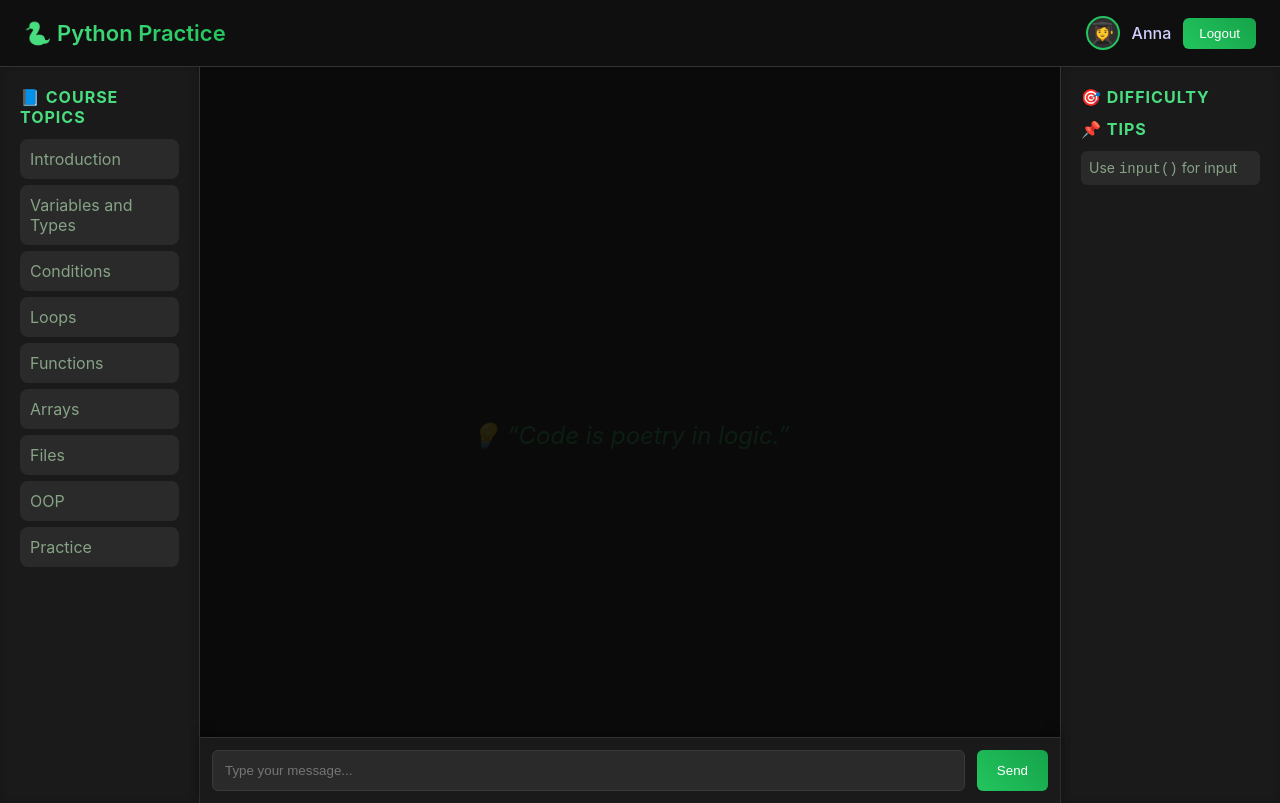
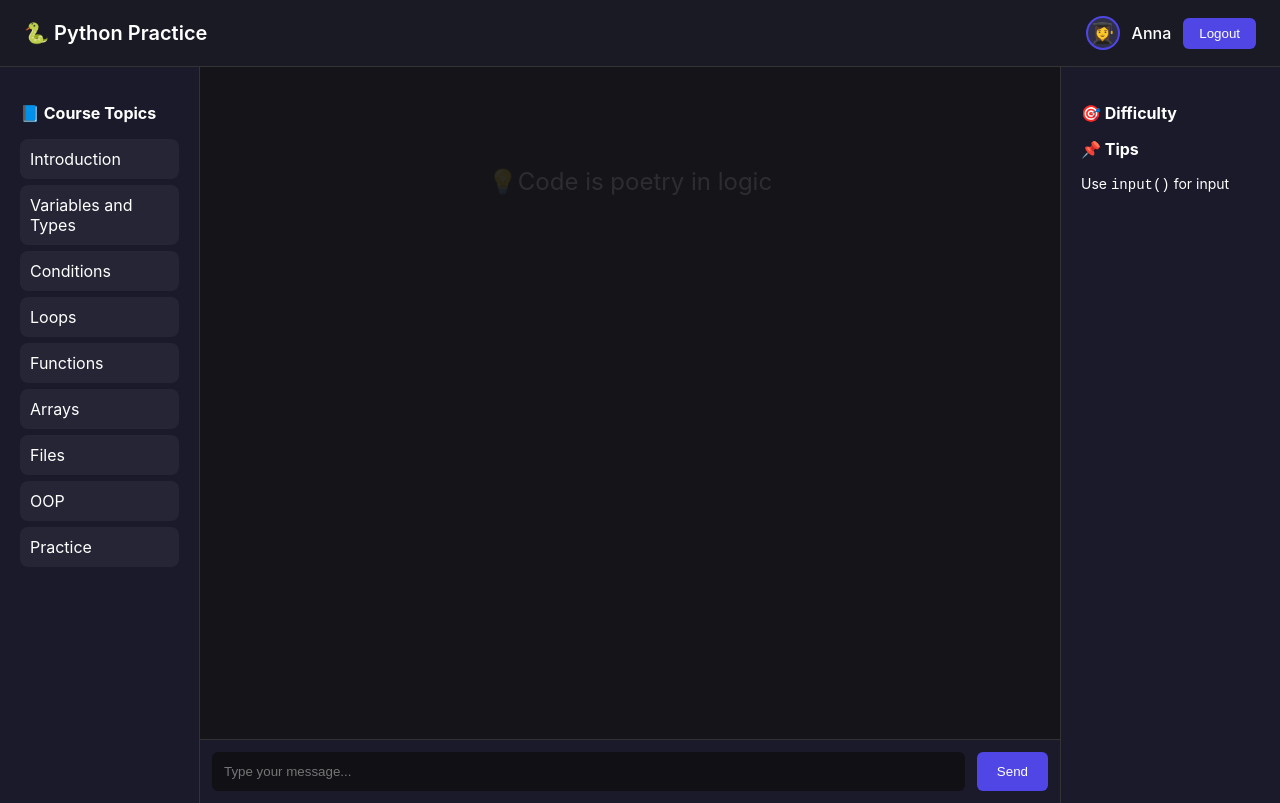
Before and after one commit to aaammi/studdy_buddy_proj, a plain HTML site: page frontend/index.html in a window 1280 px wide. Drawn offline with Linux system fonts and the light colour scheme; a web font is replaced by a local one.

Commit message:
Update index.html

```diff
--- a/frontend/index.html
+++ b/frontend/index.html
@@ -1,270 +1,19 @@
 <!DOCTYPE html>
 <html lang="en">
-
 <head>
-  <meta charset="UTF-8" />
-  <meta name="viewport" content="width=device-width, initial-scale=1.0" />
+  <meta charset="UTF-8">
+  <meta name="viewport" content="width=device-width, initial-scale=1.0">
   <title>🐍 Python Practice</title>
+  <link rel="preconnect" href="https://fonts.googleapis.com">
+  <link rel="preconnect" href="https://fonts.gstatic.com" crossorigin>
+  <link href="https://fonts.googleapis.com/css2?family=Prosto+One&display=swap" rel="stylesheet">
+  <link rel="stylesheet" href="style1.css">
   <style>
-    * {
-      box-sizing: border-box;
-      margin: 0;
-      padding: 0;
-    }
-
-    body {
-      font-family: 'Inter', sans-serif;
-      background: linear-gradient(135deg, #000000 0%, #1a1a1a 100%);
-      color: #e0e0e0;
-      overflow: hidden;
-    }
-
-    .top-bar {
-      display: flex;
-      justify-content: space-between;
-      align-items: center;
-      background: #0f0f0f;
-      padding: 16px 24px;
-      border-bottom: 1px solid #333333;
-      box-shadow: 0 4px 10px rgba(0, 0, 0, 0.3);
-    }
-
-    .logo {
-      font-weight: 600;
-      font-size: 22px;
-      background: linear-gradient(90deg, #4ade80, #22c55e);
-      -webkit-background-clip: text;
-      -webkit-text-fill-color: transparent;
-    }
-
-    .profile {
-      display: flex;
-      align-items: center;
-      gap: 12px;
-    }
-
-    .user-avatar {
-      font-size: 20px;
-      background: #2f2f2f;
-      border-radius: 50%;
-      padding: 6px;
-      width: 34px;
-      height: 34px;
-      display: flex;
-      justify-content: center;
-      align-items: center;
-      color: #4ade80;
-      border: 2px solid #22c55e;
-      transition: transform 0.3s ease;
-    }
-
-    .user-avatar:hover {
-      transform: rotate(360deg);
-    }
-
-    .user-name {
-      font-weight: 500;
-      font-size: 16px;
-      color: #d1d1ff;
-    }
-
-    .logout {
-      background: linear-gradient(45deg, #22c55e, #16a34a);
-      border: none;
-      padding: 8px 16px;
-      color: white;
-      border-radius: 6px;
-      cursor: pointer;
-      transition: transform 0.2s ease, box-shadow 0.3s ease;
-    }
-
-    .logout:hover {
-      transform: scale(1.05);
-      box-shadow: 0 0 15px rgba(34, 197, 94, 0.5);
-    }
-
-    .layout {
-      display: flex;
-      height: calc(100vh - 64px);
-    }
-
-    .sidebar {
-      width: 200px;
-      background: #1a1a1a;
-      padding: 20px;
-      border-right: 1px solid #333333;
-      box-shadow: inset 0 0 10px rgba(0, 0, 0, 0.2);
-    }
-
-    .sidebar h3 {
-      font-size: 16px;
-      margin-bottom: 12px;
-      color: #4ade80;
-      text-transform: uppercase;
-      letter-spacing: 1px;
-    }
-
-    .sidebar ul {
-      list-style: none;
-      padding: 0;
-    }
-
-    .sidebar li {
-      padding: 10px;
-      border-radius: 8px;
-      cursor: pointer;
-      background: #2a2a2a;
-      margin-bottom: 6px;
-      transition: background 0.3s ease, transform 0.2s ease;
-      color: #86a386;
-    }
-
-    .sidebar li:hover {
-      background: #3a3a3a;
-      transform: translateX(5px);
-    }
-
-    .chat-area {
-      flex: 1;
-      display: flex;
-      flex-direction: column;
-      background: #0a0a0a;
-      position: relative;
-    }
-
-    .messages {
-      flex: 1;
-      padding: 20px;
-      overflow-y: auto;
-      display: flex;
-      flex-direction: column;
-      gap: 10px;
-    }
-
-    .message {
-      max-width: 75%;
-      padding: 12px 16px;
-      border-radius: 16px;
-      line-height: 1.4;
-      animation: fadeIn 0.3s ease;
-      box-shadow: 0 2px 5px rgba(0, 0, 0, 0.2);
-    }
-
-    .user {
-      align-self: flex-end;
-      background: linear-gradient(45deg, #22c55e, #16a34a);
-      color: white;
-      border-bottom-right-radius: 4px;
-    }
-
-    .bot {
-      align-self: flex-start;
-      background: linear-gradient(45deg, #4ade80, #22d3ee);
-      color: #0f1f0f;
-      border-bottom-left-radius: 4px;
-    }
-
-    .input-box {
-      display: flex;
-      border-top: 1px solid #333333;
-      padding: 12px;
-      background: #1a1a1a;
-      box-shadow: 0 -4px 10px rgba(0, 0, 0, 0.3);
-    }
-
-    input {
-      flex: 1;
-      padding: 12px;
-      background: #2a2a2a;
-      border: 1px solid #3a3a3a;
-      color: white;
-      border-radius: 6px;
-      margin-right: 12px;
-      transition: border-color 0.3s ease;
-    }
-
-    input:focus {
-      outline: none;
-      border-color: #22c55e;
-      box-shadow: 0 0 8px rgba(34, 197, 94, 0.3);
-    }
-
-    button {
-      background: linear-gradient(45deg, #22c55e, #16a34a);
-      border: none;
-      padding: 12px 20px;
-      color: white;
-      border-radius: 6px;
-      cursor: pointer;
-      transition: transform 0.2s ease, box-shadow 0.3s ease;
-    }
-
-    button:hover {
-      transform: scale(1.05);
-      box-shadow: 0 0 15px rgba(34, 197, 94, 0.5);
-    }
-
-    .extra {
-      width: 220px;
-      background: #1a1a1a;
-      padding: 20px;
-      border-left: 1px solid #333333;
-      box-shadow: inset 0 0 10px rgba(0, 0, 0, 0.2);
-      display: flex;
-      flex-direction: column;
-    }
-
-    .extra h3 {
-      font-size: 16px;
-      margin-bottom: 12px;
-      color: #4ade80;
-      text-transform: uppercase;
-      letter-spacing: 1px;
-    }
-
-    .extra ul {
-      list-style: none;
-      padding: 0;
-    }
-
-    .extra li {
-      margin-bottom: 10px;
-      font-size: 14px;
-      color: #86a386;
-      background: #2a2a2a;
-      padding: 8px;
-      border-radius: 6px;
-    }
-
-    .quote {
-      font-size: 24px;
-      opacity: 0.1;
-      text-align: center;
-      user-select: none;
-      color: #22c55e;
-      font-style: italic;
-      position: absolute;
-      top: 50%;
-      left: 50%;
-      transform: translate(-50%, -50%);
-      z-index: 0;
-      pointer-events: none;
-    }
-
-    @keyframes fadeIn {
-      from {
-        opacity: 0;
-        transform: translateY(10px);
-      }
-
-      to {
-        opacity: 1;
-        transform: translateY(0);
-      }
-    }
+    .message.bot{white-space:pre-wrap}
+    .sidebar li.active-topic{background:#3a3a3a;color:#4ade80}
   </style>
+  <script src="script.js" defer></script>
 </head>
-
 <body>
 <div class="top-bar">
   <div class="logo">🐍 Python Practice</div>
@@ -292,23 +41,27 @@
   </div>
 
   <div class="chat-area">
-      <div class="quote">💡 “Code is poetry in logic.”</div>
+    <div class="quote">💡Code is poetry in logic</div>
     <div class="messages" id="messages"></div>
     <div class="input-box">
-        <input type="text" id="user-input" placeholder="Type your message..." />
+      <input type="text" id="user-input" placeholder="Type your message...">
       <button id="send-btn">Send</button>
     </div>
   </div>
 
   <div class="extra">
     <h3>🎯 Difficulty</h3>
-      <div id="difficulty-buttons" style="display: none; flex-direction: column; gap: 10px;">
-        <button onclick="chooseDifficulty('beginner')">Beginner</button>
-        <button onclick="chooseDifficulty('medium')">Medium</button>
-        <button onclick="chooseDifficulty('hard')">Hard</button>
+    <div id="difficulty-buttons" style="display:none;flex-direction:column;gap:10px">
+      <button onclick="chooseDifficulty('beginner')">🟢 Beginner</button>
+      <button onclick="chooseDifficulty('medium')">🟡 Medium</button>
+      <button onclick="chooseDifficulty('hard')">🔴 Hard</button>
     </div>
 
     <h3>📌 Tips</h3>
     <ul>
       <li>Use <code>input()</code> for input</li>
-        <li
+    </ul>
+  </div>
+</div>
+</body>
+</html>
```
Lines whose indentation alone changed are shown as unchanged.
